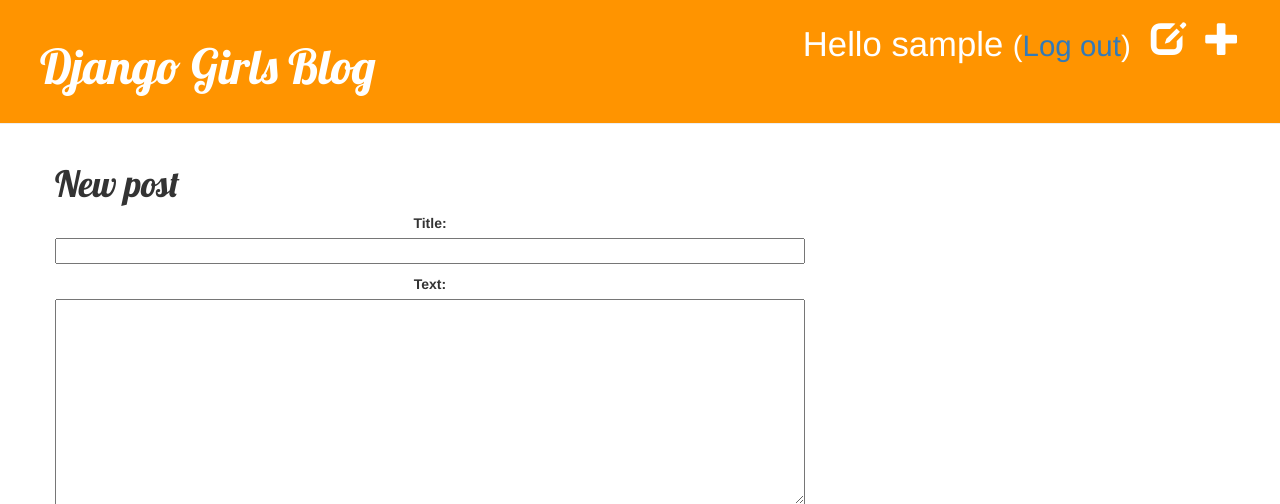
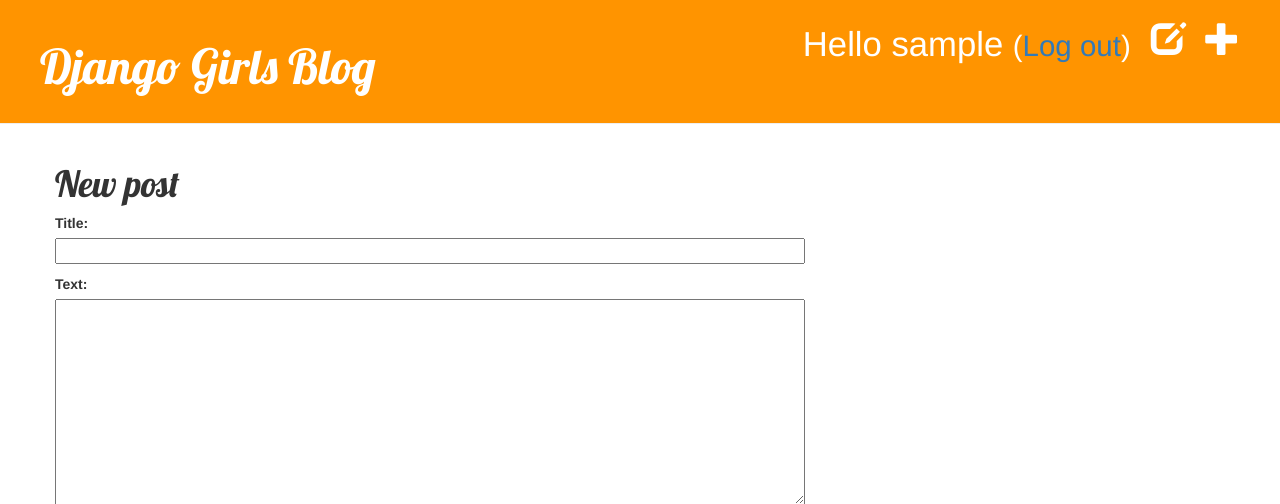
Before and after one commit to mhdsyarif/djangogirls, a Django app: page /post/new/ in a window 1280 px wide. Shown: the top 504 px of the page. Run offline with Django 3.2, Linux system fonts and the light colour scheme; the visitor is signed in with stand-in values (Sample User, id 1); some libraries are stand-ins or nearby versions.

Commit message:
Update signin.css.

```diff
--- a/blog/static/css/signin.css
+++ b/blog/static/css/signin.css
@@ -1,7 +1,3 @@
-p {
-    text-align: center;
-}
-
 .form-signin {
   max-width: 330px;
   padding: 15px;
@@ -10,6 +6,7 @@
 .form-signin .form-signin-heading,
 .form-signin .checkbox {
   margin-bottom: 10px;
+  text-align: center;
 }
 .form-signin .form-control {
   position: relative;
```
